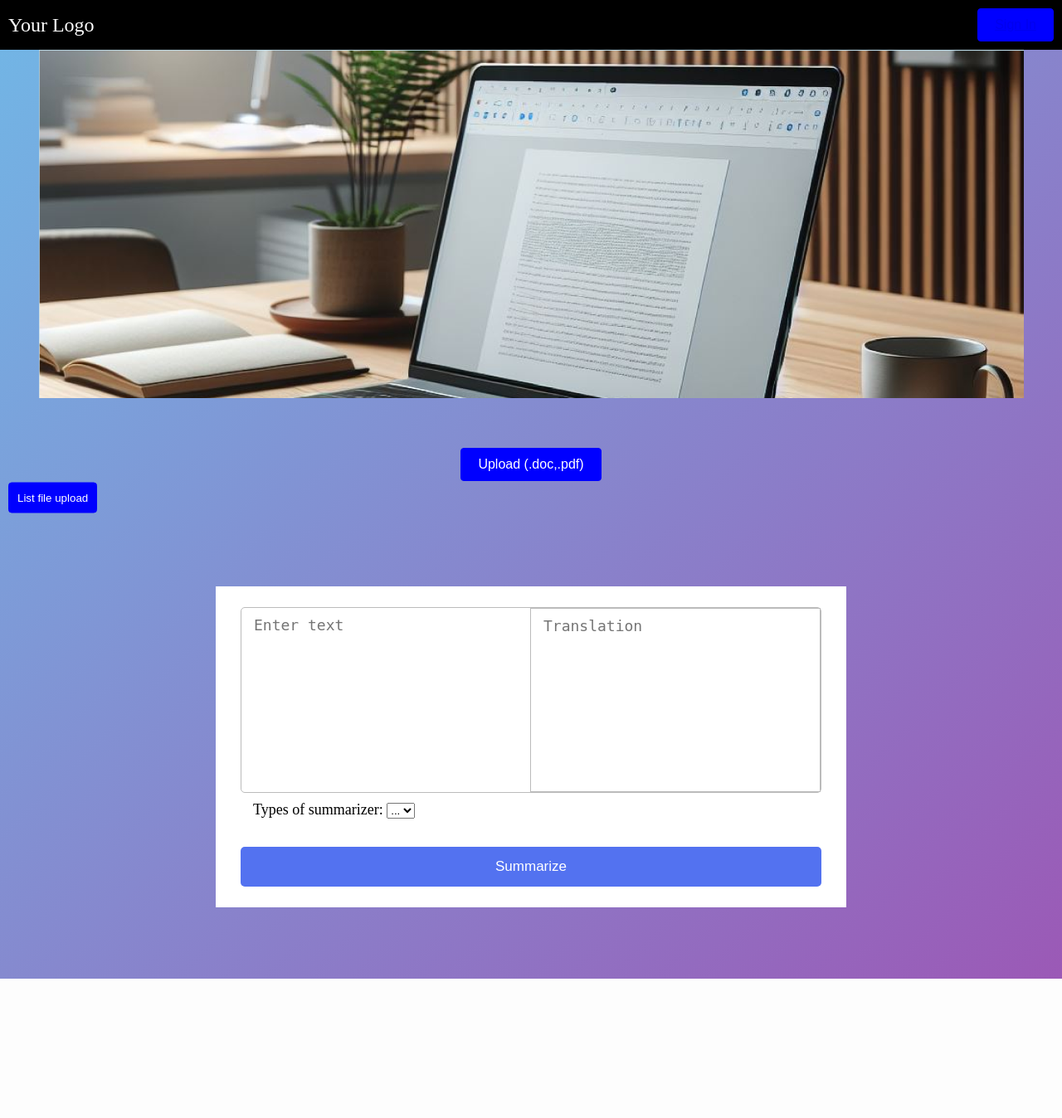
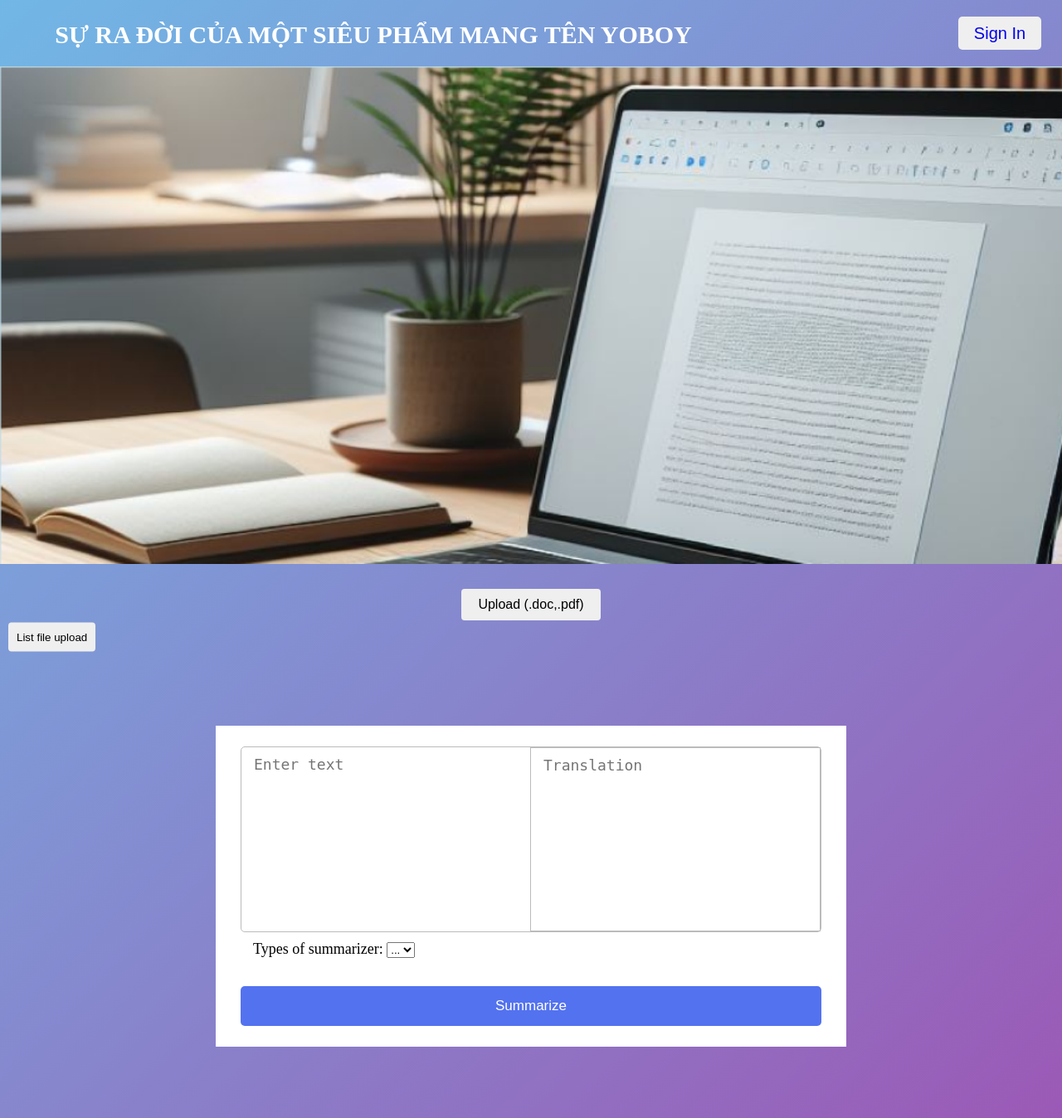
Before and after one commit to NguyenNgocThanhSang/Azure_Summarizer_Hackathon, a Django app: page / in a window 1280 px wide. Shown: the whole page at 83% size. Before the commit the page ends 1180 px from the top, so only its background shows below. Run offline with Django 5.2, Linux system fonts and the light colour scheme.

Commit message:
update header, banner

```diff
--- a/summarizing_tool/static/css/home.css
+++ b/summarizing_tool/static/css/home.css
@@ -1,69 +1,100 @@
 body {
   margin: 0;
-    background: linear-gradient(135deg, #71b7e6, #9b59b6)
+}
+
+.box_container {
+  position: absolute;
+  width: 100%;
+  height: auto;
+  background: linear-gradient(135deg, #71b7e6, #9b59b6);
 }
 
 .header {
-    display: flex;
-    justify-content: space-between;
-    align-items: center;
-    background-color: #000000; /* Màu nền của header */
-    padding: 10px;
+  position: relative;
+  width: 100%;
+  height: 60px;
 }
 
 .logo {
-    color: white; /* Màu chữ của logo */
-    font-size: 24px;
+  position: relative;
+  display: inline-block;
+  width: 800px;
+  height: 40px;
+  color: white;
+  font-size: 30px;
+  margin-left: 50px;
+  margin-top: 25px;
+  text-align: center;
+  cursor: pointer;
+}
+
+.logo:hover {
+  color: palevioletred;
 }
 
 .sign-in-container {
+  position: relative;
+  display: inline-block;
   text-align: right;
+  width: 150px;
+  height: auto;
+  font-size: 24px;
+  cursor: pointer;
+  text-align: center;
+  float: right;
+  margin-top: 20px;
 }
 
-  .sign-in-btn {
-    display: inline-block;
-    padding: 10px 20px;
-    font-size: 16px;
-    text-align: center;
-    text-decoration: none;
-    background-color: blue; /* Màu nền */
-    color: white; /* Màu chữ */
-    border: 1px solid blue; /* Viền */
-    border-radius: 4px; /* Bo góc */
-    cursor: pointer;
-    transition: background-color 0.3s ease;
+.button_sign_in {
+  border: none;
+  color: white;
+  width: 100px;
+  height: 40px;
+  font-size: 20px;
+  border-radius: 5px;
 }
 
-  .sign-in-btn:hover {
-    background-color: #45a049; /* Màu nền khi hover */
+.no-underline {
+  text-decoration: none;
 }
+
+
+button:hover {
+  background-color: #45a049;
+}
+
 .baner {
-        display: flex;
-        justify-content: center;
-        height: 60vh;
-        margin: 0;
-      img {
-        max-width: 100%; /* Đảm bảo hình ảnh không vượt quá kích thước của cha */
-        height: auto; /* Đảm bảo tỷ lệ khung hình bảo toàn */
-        display: block; /* Loại bỏ khoảng trắng dưới hình ảnh */
+  position: relative;
+  width: 100%;
+  height: 600px;
+  background-image: url(../images/banner.png);
+  background-repeat: no-repeat;
+  background-size: cover;
+  margin-bottom: 30px;
+  margin-top: 20px;
 }
-  }
-  .Upload-container{
+
+.Upload-container {
   text-align: center;
 }
+
 .upload-btn {
   display: inline-block;
   padding: 10px 20px;
   font-size: 16px;
   text-align: center;
   text-decoration: none;
-    background-color: blue; /* Màu nền */
-    color: white; /* Màu chữ */
-    border: 1px solid blue; /* Viền */
-    border-radius: 4px; /* Bo góc */
+  /* Màu nền */
+  color: black;
+  /* Màu chữ */
+  border: none;
+  /* Viền */
+  border-radius: 4px;
+  /* Bo góc */
   cursor: pointer;
   transition: background-color 0.3s ease;
 }
+
 .note_container {
   position: relative;
   display: flex;
@@ -77,49 +108,54 @@ body {
   top: 50%;
   left: 10px;
   transform: translateY(-50%);
-    background-color: blue; /* Màu nền */
-    color: white; /* Màu chữ */
-    border: 1px solid blue; /* Viền */
-    border-radius: 4px; /* Bo góc */
+  /* Màu nền */
+  color: black;
+  /* Màu chữ */
+  border: none;
+  /* Viền */
+  border-radius: 4px;
+  /* Bo góc */
   padding: 10px;
   cursor: pointer;
 }
 
 #note_hide {
   position: absolute;
-    top : 10%;
-    left: 100px; /* Khoảng cách giữa nút và note */
+  top: 10%;
+  left: 100px;
+  /* Khoảng cách giữa nút và note */
   transform: translateY(-50%);
   background-color: #f2f2f2;
   padding: 10px;
   border: 1px solid #ccc;
   border-radius: 5px;
 }
+
 .hidden {
   display: none;
 }
 
-.file_uploaded{
+.file_uploaded {
   display: flex;
   height: 70vh;
   justify-content: center;
   align-items: center;
 }
 
-.part2{
+.part2 {
   max-width: 700px;
   width: 100%;
   padding: 25px 30px;
   background: #fff;
 }
 
-.part2 .input_box{
+.part2 .input_box {
   display: flex;
   border-radius: 5px;
   border: 1px solid #bbb;
 }
 
-.input_box .to-text{
+.input_box .to-text {
   border-radius: 0px;
   border: 1px solid #bbb;
 }
@@ -150,7 +186,7 @@ body {
   width: 100%;
   padding: 14px;
   margin-top: 20px;
-    border:none;
+  border: none;
   outline: none;
   font-size: 17px;
   cursor: pointer;
@@ -161,5 +197,6 @@ body {
 }
 
 input:hover {
-  background-color: #45a049; /* Màu nền khi hover */
+  background-color: #45a049;
+  /* Màu nền khi hover */
 }
--- a/summarizing_tool/templates/pages/home.html
+++ b/summarizing_tool/templates/pages/home.html
@@ -1,25 +1,28 @@
 {% load static %}
 <!DOCTYPE html>
 <html lang="en">
+
 <head>
   <meta charset="UTF-8">
   <meta name="viewport" content="width=device-width, initial-scale=1.0">
   <link rel="stylesheet" href="{% static 'css/home.css' %}">
   <title>countBugZero</title>
 </head>
+
 <body>
+  <div class="box_container">
     <div class="header">
       <div class="logo">
-        Your Logo
+        <b>SỰ RA ĐỜI CỦA MỘT SIÊU PHẨM MANG TÊN YOBOY</b>
       </div>
       <div class="sign-in-container">
-      <button class="sign-in-btn"><a href="{% url 'sign_in' %}">Sign In</a></button>
+        <button class="button_sign_in">
+          <a href="{% url 'sign_in' %}" class="no-underline">Sign In</a>
+        </button>
       </div>
     </div>
     <div class="baner">
-    <div>
-        <img src="{% static 'images/banner.png' %}" alt="Lỗi hình">
-    </div>
+      <!-- <img src="{% static 'images/banner.png' %}" alt="Lỗi hình"> -->
     </div>
     <div class="Upload-container">
       <button class="upload-btn">Upload (.doc,.pdf) </button>
@@ -53,5 +56,7 @@
           <input type="submit" value="Summarize">
         </div>
       </div>
+    </div>
 </body>
+
 </html>
```
Lines whose indentation alone changed are shown as unchanged.
